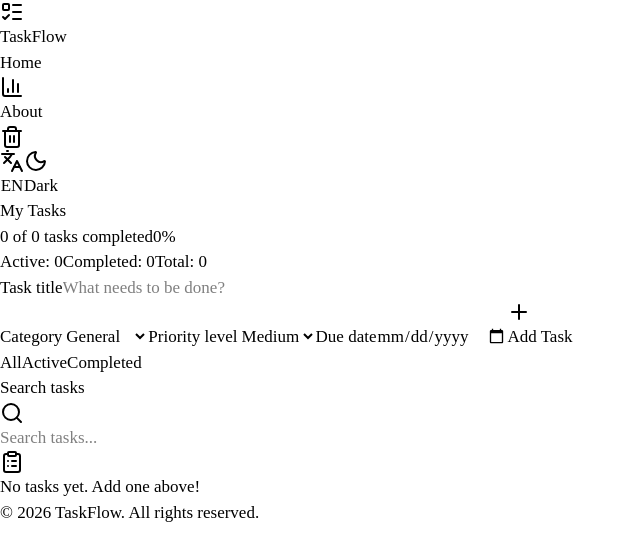
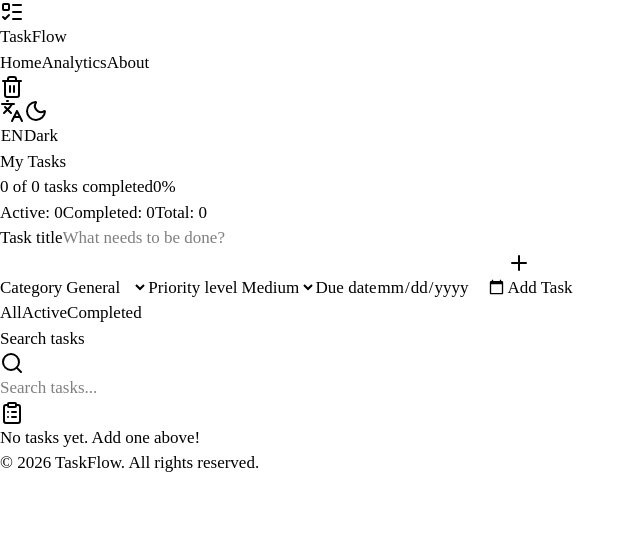
Before and after one commit to sieve-dev-sudo/taskflow-frontend, a React (Vite) app: page / in a window 1280 px wide. Shown: the top 560 px of the page, without its empty margins (0-640 px from the left). Built offline with nearby package versions, Linux system fonts and the light colour scheme.

Commit message:
style: use text label instead of icon for Analytics nav link

```diff
--- a/src/components/Header.jsx
+++ b/src/components/Header.jsx
@@ -1,9 +1,16 @@
 import { Link, NavLink } from 'react-router-dom'
-import { ListTodo, Trash2, BarChart3 } from 'lucide-react'
+import { ListTodo, Trash2 } from 'lucide-react'
 import { useTasks } from '../context/TaskContext'
 import { useLanguage } from '../context/LanguageContext'
 import ThemeToggle from './ThemeToggle'
 import LanguageToggle from './LanguageToggle'
+
+const navLinkClass = ({ isActive }) =>
+  `px-2 py-1 rounded-md ${
+    isActive
+      ? 'bg-indigo-50 dark:bg-indigo-950 text-indigo-600'
+      : 'hover:text-primary'
+  }`
 
 function Header() {
   const { trashedTasks } = useTasks()
@@ -18,37 +25,24 @@ function Header() {
         </Link>
         <div className="flex flex-wrap items-center justify-center gap-3 sm:gap-4">
           <nav className="flex items-center gap-1 text-xs sm:text-sm text-slate-600 dark:text-slate-400">
-            <NavLink
-              to="/"
-              end
-              className={({ isActive }) =>
-                `px-2 py-1 rounded-md ${isActive ? 'bg-indigo-50 dark:bg-indigo-950 text-indigo-600' : 'hover:text-primary'}`
-              }
-            >
+            <NavLink to="/" end className={navLinkClass}>
               {t('nav.home')}
             </NavLink>
-            <NavLink
-              to="/analytics"
-              aria-label={t('nav.analytics')}
-              className={({ isActive }) =>
-                `flex items-center justify-center w-8 h-8 rounded-md ${isActive ? 'bg-indigo-50 dark:bg-indigo-950 text-indigo-600' : 'hover:text-primary'}`
-              }
-            >
-              <BarChart3 className="w-4 h-4" />
+            <NavLink to="/analytics" className={navLinkClass}>
+              {t('nav.analytics')}
             </NavLink>
-            <NavLink
-              to="/about"
-              className={({ isActive }) =>
-                `px-2 py-1 rounded-md ${isActive ? 'bg-indigo-50 dark:bg-indigo-950 text-indigo-600' : 'hover:text-primary'}`
-              }
-            >
+            <NavLink to="/about" className={navLinkClass}>
               {t('nav.about')}
             </NavLink>
             <NavLink
               to="/trash"
               aria-label={t('nav.trashLabel', { count: trashedTasks.length })}
               className={({ isActive }) =>
-                `relative flex items-center justify-center w-8 h-8 rounded-md ${isActive ? 'bg-indigo-50 dark:bg-indigo-950 text-indigo-600' : 'hover:text-primary'}`
+                `relative flex items-center justify-center w-8 h-8 rounded-md ${
+                  isActive
+                    ? 'bg-indigo-50 dark:bg-indigo-950 text-indigo-600'
+                    : 'hover:text-primary'
+                }`
               }
             >
               <Trash2 className="w-4 h-4" />
```
